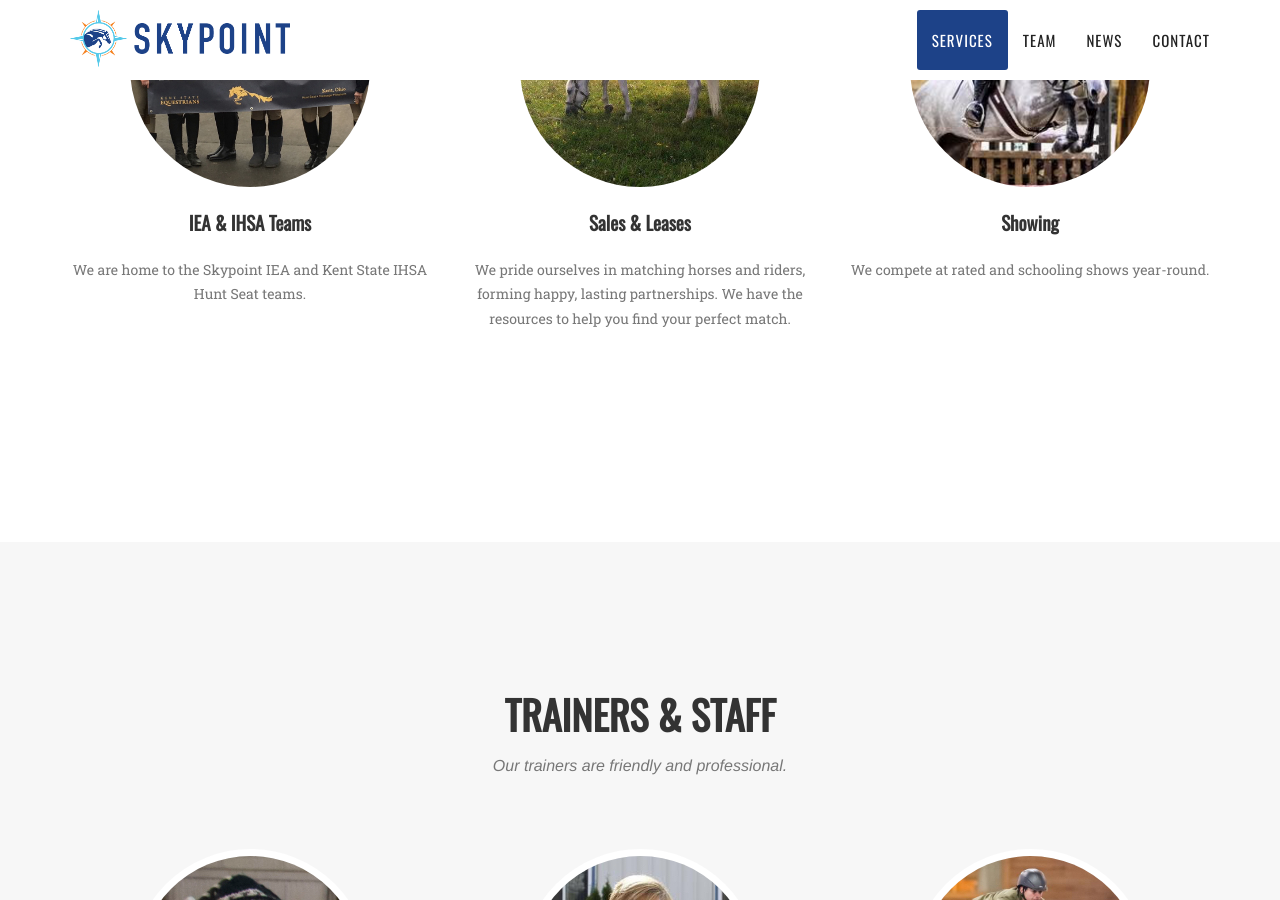
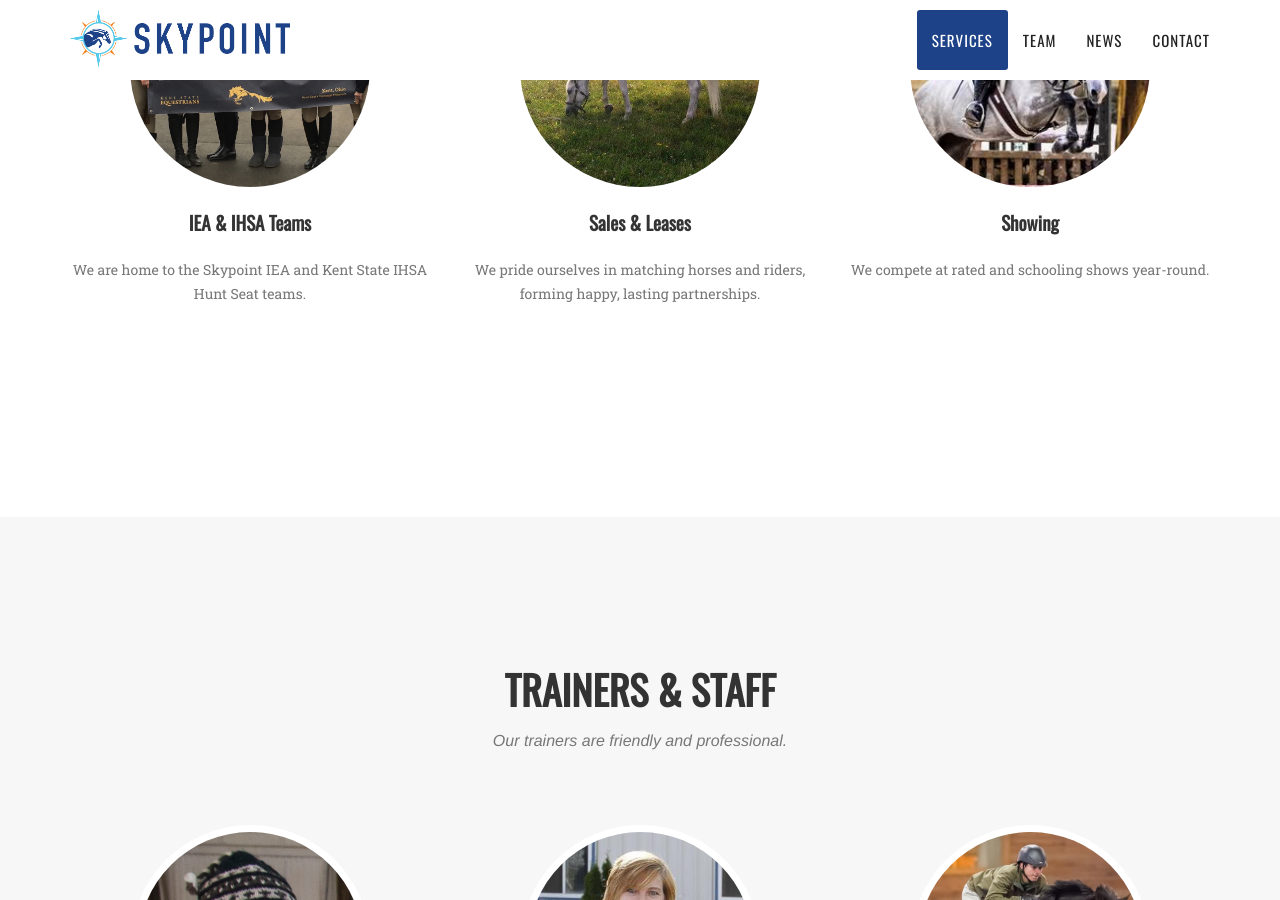
Before and after one commit to pinsky422/pinsky422.github.io, a Jekyll site: the page built from index.markdown, in a window 1280 px wide and 900 px high, scrolled down 1539 px. Built offline with Jekyll 4.4.1, drawn with Linux system fonts in a browser that asks for light colours; some web fonts are replaced.

Commit message:
Update services.html

```diff
--- a/_includes/services.html
+++ b/_includes/services.html
@@ -78,8 +78,7 @@
                 <h4 class="service-heading">Sales & Leases</h4>
                 <p class="text-muted">
                     We pride ourselves in matching horses and riders, forming
-                    happy, lasting partnerships. We have the resources to help
-                    you find your perfect match.
+                    happy, lasting partnerships.
                 </p>
             </div>
             <div class="col-md-4 pad-b">
```
